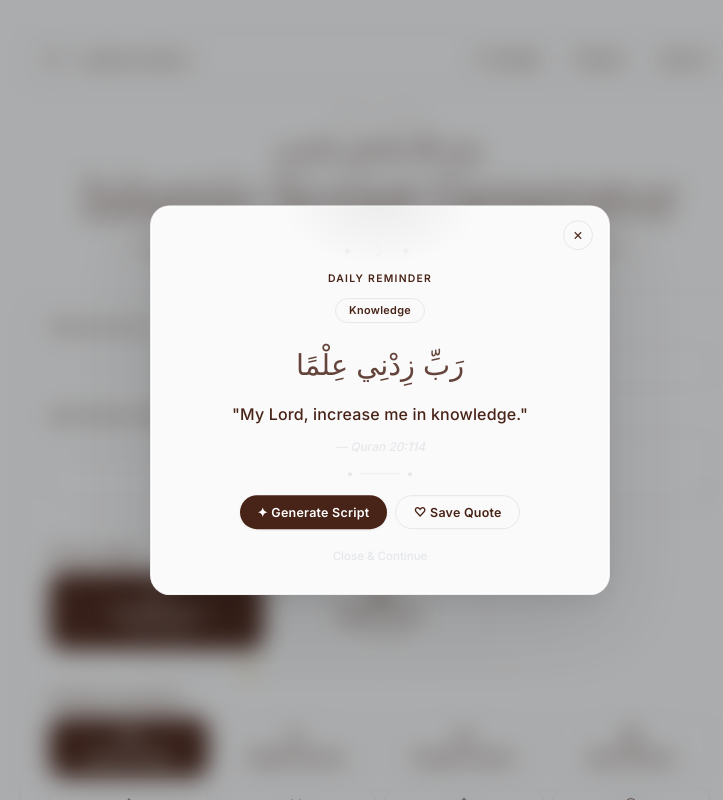
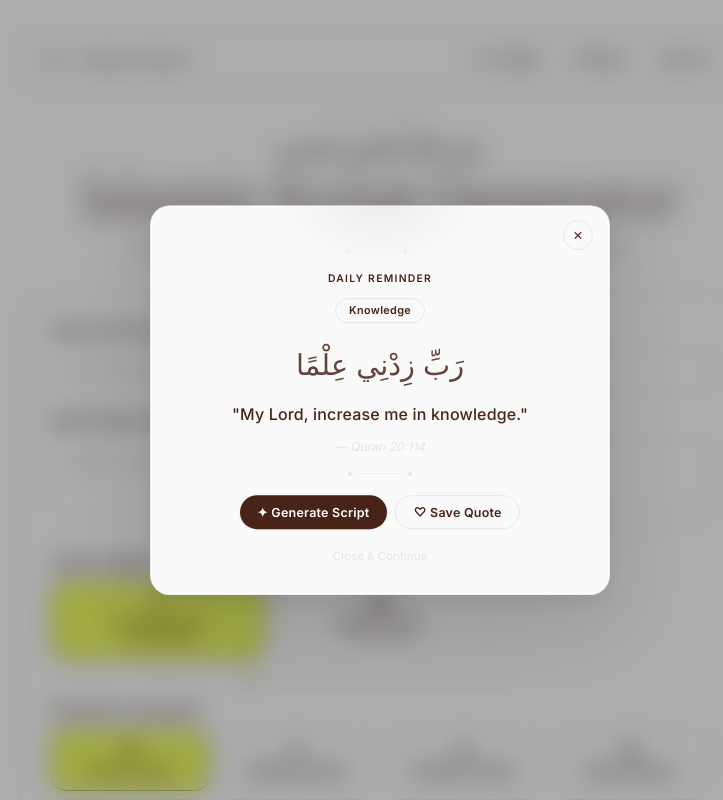
Before and after one commit to RehanShaikh23/Content-Script-Generator, a React (Vite) app: page / in a window 1280 px wide. Shown: the top 800 px of the page, without its empty margins (260-983 px from the left). Built offline with nearby package versions, Linux system fonts and the light colour scheme; no server answers; sample sign-in values are in the browser's storage.

Commit message:
feat: redesign script generator form and subcomponents with The Leap tokens

```diff
--- a/src/index.css
+++ b/src/index.css
@@ -237,54 +237,54 @@ body{font-family:var(--font-favorit);background:var(--color-cream-canvas);color:
 .header__subtitle{font-family:var(--font-favorit);font-size:16px;font-weight:350;color:var(--color-espresso-ink);opacity:0.75;margin-top:0.3rem}
 
 /* Card */
-.card{background:var(--surface);border:1px solid rgba(0,0,0,0.06);border-radius:var(--radius);padding:1.75rem;box-shadow:var(--shadow-1);position:relative}
+.card{background:var(--color-cream-canvas);border:1px solid var(--color-fog-border);border-radius:var(--radius-cards);padding:30px;box-shadow:none;position:relative}
 .card::before{display:none}
 
 /* Form Fields */
 .field{margin-bottom:1.25rem}
-.field__label{display:block;font-size:0.7rem;color:var(--text-pri);margin-bottom:0.5rem;letter-spacing:0.08em;text-transform:uppercase;font-weight:600}
-.field__label-hint{color:var(--border);font-size:0.68rem;font-weight:400;letter-spacing:normal;text-transform:none}
-
-input,textarea{width:100%;padding:0.75rem 1rem;background:var(--bg);border:1px solid var(--silver);border-radius:var(--radius-sm);color:var(--text-pri);font-family:var(--font);font-size:0.875rem;outline:none;transition:border var(--transition),box-shadow var(--transition)}
-input:focus,textarea:focus{border-color:var(--text-pri);box-shadow:0 0 0 3px rgba(24,27,30,0.08)}
-input::placeholder,textarea::placeholder{color:var(--border)}
+.field__label{display:block;font-family:var(--font-favorit);font-size:13px;color:var(--color-espresso-ink);margin-bottom:0.5rem;letter-spacing:0.05em;text-transform:uppercase;font-weight:700}
+.field__label-hint{color:var(--color-espresso-ink);opacity:0.6;font-size:0.68rem;font-weight:400;letter-spacing:normal;text-transform:none}
+
+input,textarea{width:100%;padding:0.75rem 1rem;background:var(--color-cream-canvas);border:1px solid var(--color-fog-border);border-radius:var(--radius-links);color:var(--color-espresso-ink);font-family:var(--font-favorit);font-size:0.875rem;outline:none;transition:border var(--transition),box-shadow var(--transition)}
+input:focus,textarea:focus{border-color:var(--color-espresso-ink);box-shadow:0 0 0 3px rgba(72,35,23,0.08)}
+input::placeholder,textarea::placeholder{color:var(--color-espresso-ink);opacity:0.4}
 textarea{resize:vertical;min-height:68px}
 
 /* Divider */
-.divider{height:1px;background:var(--silver);margin:1.25rem 0;opacity:0.6}
+.divider{height:1px;background:var(--color-fog-border);margin:1.25rem 0;opacity:0.8}
 
 /* Option Grid */
 .option-grid--3{display:grid;grid-template-columns:repeat(3,1fr);gap:0.5rem}
 .option-grid--4{display:grid;grid-template-columns:repeat(4,1fr);gap:0.5rem}
 
 /* Option Button */
-.option-btn{padding:0.65rem 0.4rem;border-radius:var(--radius-sm);cursor:pointer;border:1px solid var(--silver);background:var(--surface);color:var(--text-sec);font-family:var(--font);font-size:0.75rem;transition:all var(--transition);text-align:center;line-height:1.35;width:100%}
-.option-btn:hover{border-color:var(--text-sec);background:var(--bg)}
-.option-btn.active{border:1.5px solid var(--text-pri);background:var(--text-pri);color:#fff}
-.option-btn__icon{display:flex;align-items:center;justify-content:center;margin-bottom:0.25rem;color:var(--text-sec);transition:color var(--transition)}
+.option-btn{padding:0.65rem 0.4rem;border-radius:var(--radius-smallcards);cursor:pointer;border:1px solid var(--color-fog-border);background:var(--color-cream-canvas);color:var(--color-espresso-ink);font-family:var(--font-favorit);font-size:0.75rem;transition:all var(--transition);text-align:center;line-height:1.35;width:100%}
+.option-btn:hover{border-color:var(--color-espresso-ink);background:rgba(72,35,23,0.03)}
+.option-btn.active{border:1.5px solid var(--color-espresso-ink);background:var(--color-lime-spark);color:var(--color-espresso-ink);font-weight:700}
+.option-btn__icon{display:flex;align-items:center;justify-content:center;margin-bottom:0.25rem;color:var(--color-espresso-ink);transition:color var(--transition)}
 .option-btn__icon svg{width:18px;height:18px}
-.option-btn.active .option-btn__icon{color:#fff}
-.option-btn__sublabel{font-size:0.65rem;opacity:0.6;margin-top:0.15rem}
-.option-btn.active .option-btn__sublabel{opacity:0.8}
+.option-btn.active .option-btn__icon{color:var(--color-espresso-ink)}
+.option-btn__sublabel{font-size:0.65rem;opacity:0.65;margin-top:0.15rem}
+.option-btn.active .option-btn__sublabel{opacity:0.85}
 
 /* Chip Group */
 .chip-group{display:flex;gap:0.4rem;flex-wrap:wrap}
-.chip{padding:0.4rem 1rem;border-radius:var(--radius-pill);cursor:pointer;border:1px solid var(--silver);background:transparent;color:var(--text-sec);font-size:0.78rem;transition:all var(--transition);font-family:var(--font)}
-.chip:hover{border-color:var(--text-sec);background:var(--bg)}
-.chip.active{border:1.5px solid var(--text-pri);background:var(--text-pri);color:#fff}
+.chip{padding:0.4rem 1rem;border-radius:var(--radius-buttons);cursor:pointer;border:1px solid var(--color-fog-border);background:transparent;color:var(--color-espresso-ink);font-size:0.78rem;transition:all var(--transition);font-family:var(--font-favorit)}
+.chip:hover{border-color:var(--color-espresso-ink);background:rgba(72,35,23,0.03)}
+.chip.active{border:1.5px solid var(--color-espresso-ink);background:var(--color-espresso-ink);color:var(--color-cream-canvas);font-weight:600}
 
 /* Generate Button */
-.generate-btn{width:100%;padding:0.9rem;background:var(--text-pri);border:none;border-radius:var(--radius-sm);color:#fff;font-size:0.9rem;font-weight:600;font-family:var(--font);letter-spacing:0.02em;cursor:pointer;transition:all 0.25s;margin-top:0.6rem}
-.generate-btn:disabled{background:var(--silver);color:var(--bg);cursor:not-allowed}
-.generate-btn:not(:disabled):hover{background:#2d3136;transform:translateY(-1px);box-shadow:var(--shadow-2)}
+.generate-btn{width:100%;padding:0.9rem;background:var(--color-lime-spark);border:none;border-radius:var(--radius-buttons);color:var(--color-espresso-ink);font-size:0.9rem;font-weight:700;font-family:var(--font-favorit);text-transform:uppercase;letter-spacing:0.05em;cursor:pointer;transition:all 0.25s;margin-top:0.6rem}
+.generate-btn:disabled{background:var(--color-fog-border);color:var(--color-espresso-ink);opacity:0.5;cursor:not-allowed}
+.generate-btn:not(:disabled):hover{transform:translateY(-1px);box-shadow:var(--shadow-nav)}
 
 /* AI Loading */
 .ai-loading{display:flex;flex-direction:column;align-items:center;gap:0.8rem;padding:1.5rem 1rem;margin-top:0.5rem}
 .ai-loading__dots{display:flex;gap:0.45rem}
-.ai-loading__dots span{width:8px;height:8px;border-radius:50%;background:var(--text-pri);animation:aiDotPulse 1.4s ease-in-out infinite}
+.ai-loading__dots span{width:8px;height:8px;border-radius:50%;background:var(--color-espresso-ink);animation:aiDotPulse 1.4s ease-in-out infinite}
 .ai-loading__dots span:nth-child(2){animation-delay:0.2s}
 .ai-loading__dots span:nth-child(3){animation-delay:0.4s}
-.ai-loading__text{font-family:var(--font);font-size:0.9rem;font-weight:500;letter-spacing:0.01em;background:linear-gradient(90deg,var(--text-pri) 0%,var(--border) 50%,var(--text-pri) 100%);background-size:200% 100%;-webkit-background-clip:text;background-clip:text;-webkit-text-fill-color:transparent;animation:aiShimmer 2.4s linear infinite,aiFadeIn 0.5s ease-out}
+.ai-loading__text{font-family:var(--font-favorit);font-size:0.9rem;font-weight:600;letter-spacing:0.01em;background:linear-gradient(90deg,var(--color-espresso-ink) 0%,var(--color-fog-border) 50%,var(--color-espresso-ink) 100%);background-size:200% 100%;-webkit-background-clip:text;background-clip:text;-webkit-text-fill-color:transparent;animation:aiShimmer 2.4s linear infinite,aiFadeIn 0.5s ease-out}
 
 @keyframes aiDotPulse{0%,80%,100%{opacity:0.25;transform:scale(0.8)}40%{opacity:1;transform:scale(1.1)}}
 @keyframes aiShimmer{0%{background-position:200% 0}100%{background-position:-200% 0}}
```
